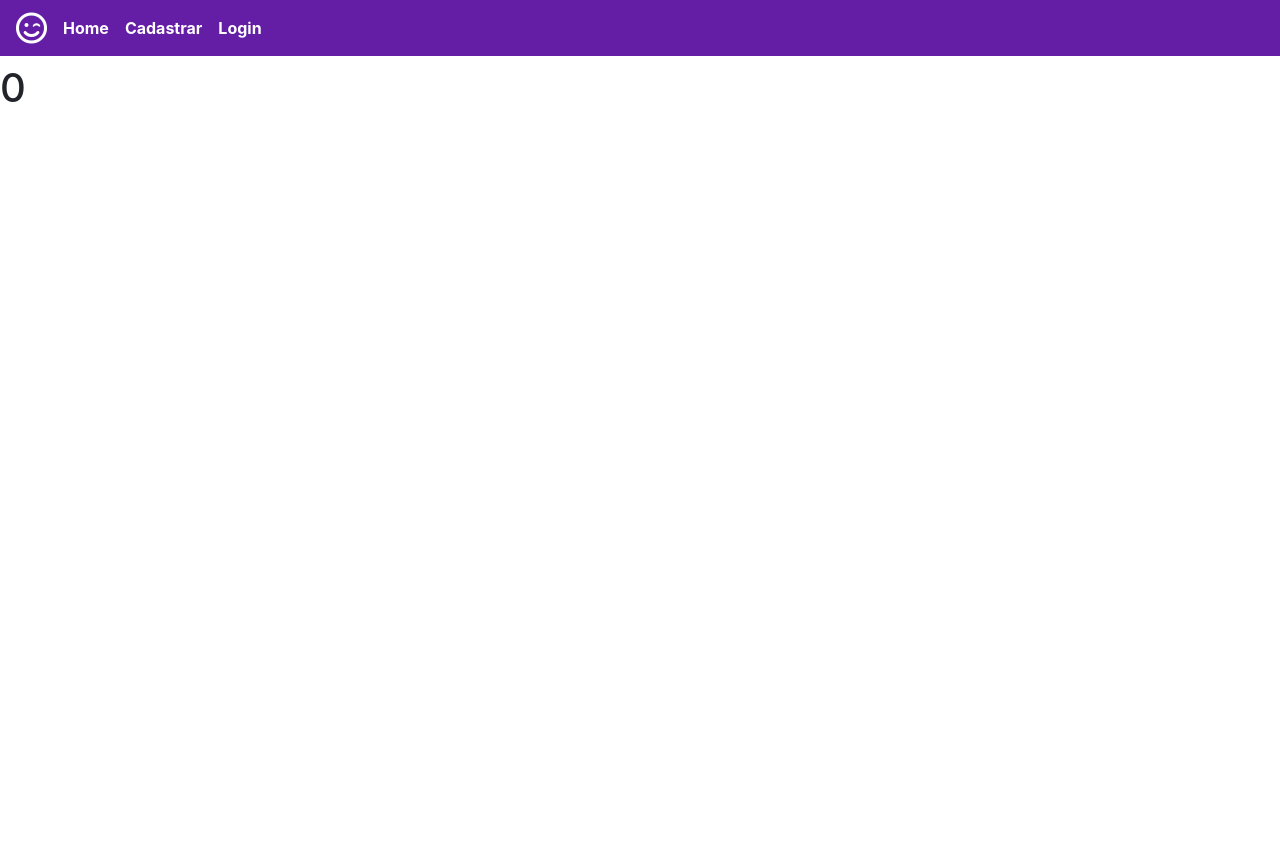
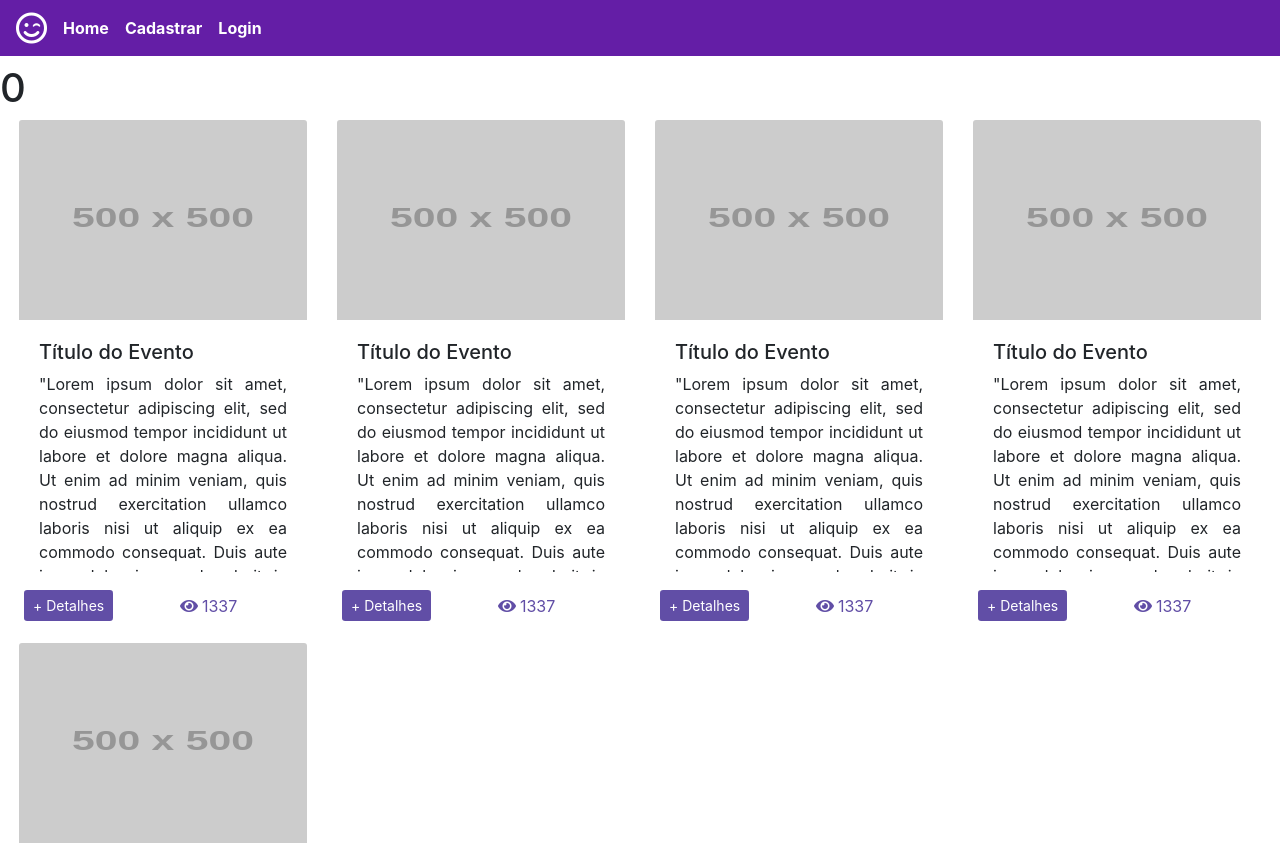
Before and after one commit to brenoma/eventos, a React (Create React App) app: page / in a window 1280 px wide. Shown: the top 845 px of the page. Before the commit the page ends 800 px from the top, so only its background shows below. Built offline with nearby package versions, Linux system fonts and the light colour scheme.

Commit message:
Created component card event static (Just Style)

```diff
--- /dev/null
+++ b/src/components/event/event.css
@@ -0,0 +1,25 @@
+.footer-card {
+    color: #614EA6;
+    height: 35px;
+}
+
+.btn-details {
+    background-color: #614EA6;
+    color: #FFF;
+    transition: 0.2s ease-in;
+}
+
+.btn-details:hover {
+    background-color: #F21667;
+    color: #FFF;
+}
+
+.card-text {
+    max-height: 200px;
+    overflow: hidden;
+}
+
+.img-card {
+    max-height: 200px;
+    min-width: 100%;
+}
--- /dev/null
+++ b/src/components/event/index.js
@@ -0,0 +1,33 @@
+import React, { useState, useEffect } from 'react';
+import { Link } from 'react-router-dom';
+import { useSelector, useDispatch } from 'react-redux';
+
+import './event.css';
+
+function Event() {
+    return (
+        <div className="col-md-3 col-sm-12">
+            <img src="https://via.placeholder.com/500" className="card-img-top img-card" alt="Imagem do Evento" />
+
+            <div className="card-body">
+                <h5>Título do Evento</h5>
+                <p className="card-text text-justify">
+                    "Lorem ipsum dolor sit amet, consectetur adipiscing elit, sed do eiusmod tempor incididunt ut labore et dolore magna aliqua. Ut enim ad minim veniam, quis nostrud exercitation ullamco laboris nisi ut aliquip ex ea commodo consequat. Duis aute irure dolor in reprehenderit in voluptate velit esse cillum dolore eu fugiat nulla pariatur. Excepteur sint occaecat cupidatat non proident, sunt in culpa qui officia deserunt mollit anim id est laborum."
+                </p>
+
+                <div className="row footer-card d-flex align-items-center">
+
+                    <div classname="col-6">
+                        <Link to="/" className="btn btn-sm btn-details">+ Detalhes</Link>
+                    </div>
+
+                    <div className="col-6 text-right">
+                        <i class="fas fa-eye"></i><span className="ml-1">1337</span>
+                    </div>
+                </div>
+            </div>
+        </div>
+    )
+}
+
+export default Event;
--- a/src/view/home/index.js
+++ b/src/view/home/index.js
@@ -1,7 +1,9 @@
 import React, { useState } from 'react';
 import { Link } from 'react-router-dom';
+import { useSelector } from 'react-redux';
+
 import Navbar from '../../components/navbar';
-import { useSelector } from 'react-redux';
+import Event from '../../components/event';
 
 import './home.css';
 
@@ -11,6 +13,14 @@
             <Navbar />
             <h1>{useSelector(state => state.userMail)}</h1>
             <h1>{useSelector(state => state.userLogged)}</h1>
+
+            <div className="row mx-1">
+                <Event />
+                <Event />
+                <Event />
+                <Event />
+                <Event />
+            </div>
         </>
     )
 }
```
